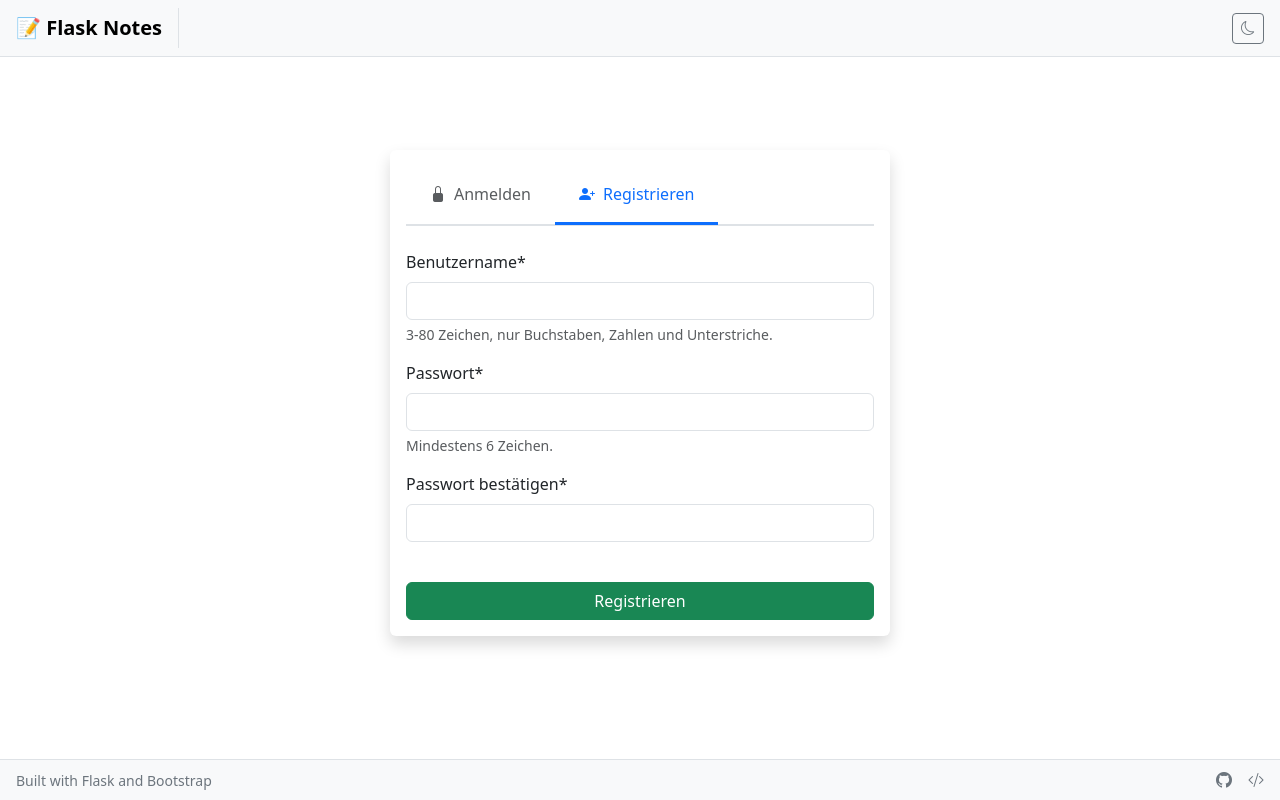
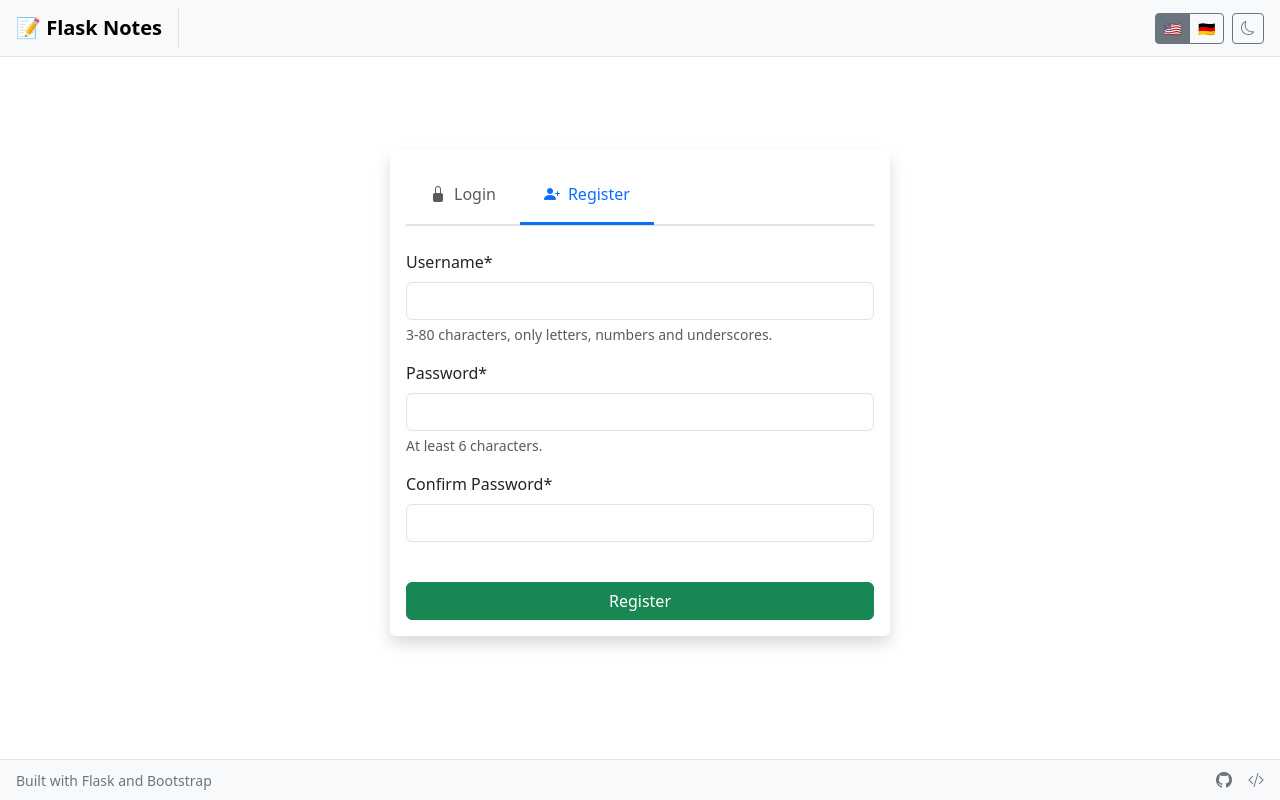
Before and after one commit to MaxEmdeWorks/flask-notes, a Flask app: page /auth/register in a window 1280 px wide. Run offline with Flask 3, Linux system fonts and the light colour scheme; some libraries are stand-ins or nearby versions.

Commit message:
feature: add multilanguage system with Flask-Babel (English/German)
Add multilanguage system with Flask-Babel, user language persistence, and professional translation workflow

Features:
- English/German language support with Flask-Babel
- Language switcher (flag buttons) always visible in navbar
- User language preference stored in database and session, auto-updated on login and via switcher
- All user-facing strings use translate() or translate_lazy() in Python and Jinja2

UI/UX Improvements:
- Language switcher accessible for all users (authenticated and guests)
- Language changes reflected instantly across the UI
- Consistent translation function naming for maintainability

Technical:
- Alembic migration for user language field
- Updated forms, flash messages, and templates to use translation functions
- babel.cfg and update_translations.py for streamlined translation extraction/compilation
- German and English .po/.mo files included and up to date
- Versioned requirements.txt generated via pip freeze

Setup:
- No additional dependencies required beyond Flask-Babel and standard requirements
- README updated with concise translation usage and management instructions

```diff
--- a/app.py
+++ b/app.py
@@ -2,10 +2,11 @@ import os
 
 from dotenv import load_dotenv
 
-from flask import Flask, app, redirect, url_for
+from flask import Flask, request, redirect, url_for, session
 from flask_migrate import Migrate
 from flask_login import LoginManager, current_user
 from flask_wtf.csrf import CSRFProtect, generate_csrf
+from flask_babel import Babel, gettext
 
 from models.database import db, User
 from models import db_utils
@@ -32,6 +33,11 @@ def create_app(config=None):
     app.config['RECAPTCHA_PUBLIC_KEY'] = os.getenv('RECAPTCHA_PUBLIC_KEY')
     app.config['RECAPTCHA_PRIVATE_KEY'] = os.getenv('RECAPTCHA_PRIVATE_KEY')
 
+    # Babel configuration
+    app.config['LANGUAGES'] = ['en', 'de']
+    app.config['BABEL_DEFAULT_LOCALE'] = 'en'
+    app.config['BABEL_DEFAULT_TIMEZONE'] = 'UTC'
+
     # Override with provided config (for testing)
     if config:
         app.config.update(config)
@@ -41,6 +47,30 @@ def create_app(config=None):
     Migrate(app, db)  # Initialize Flask-Migrate
     db_utils.init_app(app)
 
+    # User language preference
+    def get_locale():
+        """Select the best match for supported languages."""
+        # If user is logged in, use their preferred language
+        if current_user.is_authenticated and hasattr(current_user, 'get_language'):
+            user_lang = current_user.get_language()
+            if user_lang and user_lang in app.config['LANGUAGES']:
+                return user_lang
+
+        # Check if language is set in session
+        if 'language' in session and session['language'] in app.config['LANGUAGES']:
+            return session['language']
+
+        # Use browser's preferred language
+        return request.accept_languages.best_match(app.config['LANGUAGES']) or app.config['BABEL_DEFAULT_LOCALE']
+
+    # Initialize Babel with locale_selector
+    babel = Babel()
+    babel.init_app(app, locale_selector=get_locale)
+
+    # Register translation function for templates
+    app.jinja_env.globals['translate'] = gettext
+    app.jinja_env.globals['_'] = gettext  # Keep backward compatibility
+
     # Create tables if using SQLite fallback
     with app.app_context():
         if 'sqlite:///' in app.config['SQLALCHEMY_DATABASE_URI'] and not os.path.exists('instance/notes.db'):
@@ -48,9 +78,19 @@ def create_app(config=None):
 
     # Initialize CSRF Protection
     CSRFProtect(app)
+
+    # Inject configuration variables into templates
     @app.context_processor
-    def inject_csrf_token():
-        return dict(csrf_token=generate_csrf)
+    def inject_conf_vars():
+        return dict(
+            csrf_token=generate_csrf,
+            LANGUAGES=app.config['LANGUAGES'],
+            CURRENT_LANGUAGE=session.get('language', app.config['BABEL_DEFAULT_LOCALE']),
+            get_locale=get_locale
+        )
+
+    # Make gettext available in templates
+    app.jinja_env.globals.update(_=gettext, translate=gettext)
 
     # Initialize Flask-Login
     login_manager = LoginManager()
@@ -65,6 +105,19 @@ def create_app(config=None):
     for module in blueprints.submodules:
         app.register_blueprint(module.bp)
 
+    # Language switching route
+    @app.route('/set_language/<language>')
+    def set_language(language=None):
+        """Set user's preferred language."""
+        if language in app.config['LANGUAGES']:
+            session['language'] = language
+            # If user is logged in, save to database
+            if current_user.is_authenticated:
+                current_user.set_language(language)
+                db.session.commit()
+        # Redirect back to referring page or home
+        return redirect(request.referrer or url_for('index'))
+
     # Default route - redirect to notes if authenticated, otherwise to login
     @app.route('/')
     def index():
--- /dev/null
+++ b/babel.cfg
@@ -0,0 +1,6 @@
+[python: **.py]
+keywords = translate translate_lazy ngettext:1,2
+
+[jinja2: **/templates/**.html]
+extensions = jinja2.ext.i18n
+keywords = translate ngettext:1,2
--- a/models/forms.py
+++ b/models/forms.py
@@ -4,52 +4,53 @@ Forms for Flask Notes app using Flask-WTF.
 from flask_wtf import FlaskForm, RecaptchaField
 from wtforms import StringField, PasswordField, TextAreaField, SubmitField
 from wtforms.validators import DataRequired, Length, ValidationError, EqualTo
+from flask_babel import lazy_gettext as translate_lazy
 from models.database import User
 
 class LoginForm(FlaskForm):
     """Form for user login."""
-    username = StringField('Benutzername', validators=[
-        DataRequired(message='Benutzername ist erforderlich.'),
-        Length(min=3, max=80, message='Benutzername muss zwischen 3 und 80 Zeichen lang sein.')
+    username = StringField(translate_lazy('Username'), validators=[
+        DataRequired(message=translate_lazy('Username is required.')),
+        Length(min=3, max=80, message=translate_lazy('Username must be between 3 and 80 characters long.'))
     ])
-    password = PasswordField('Passwort', validators=[
-        DataRequired(message='Passwort ist erforderlich.')
+    password = PasswordField(translate_lazy('Password'), validators=[
+        DataRequired(message=translate_lazy('Password is required.'))
     ])
     recaptcha = RecaptchaField()
-    submit = SubmitField('Anmelden')
+    submit = SubmitField(translate_lazy('Login'))
 
 class RegistrationForm(FlaskForm):
     """Form for user registration."""
-    username = StringField('Benutzername*', validators=[
-        DataRequired(message='Benutzername ist erforderlich.'),
-        Length(min=3, max=80, message='Benutzername muss zwischen 3 und 80 Zeichen lang sein.')
+    username = StringField(translate_lazy('Username*'), validators=[
+        DataRequired(message=translate_lazy('Username is required.')),
+        Length(min=3, max=80, message=translate_lazy('Username must be between 3 and 80 characters long.'))
     ])
-    password = PasswordField('Passwort*', validators=[
-        DataRequired(message='Passwort ist erforderlich.'),
-        Length(min=6, message='Passwort muss mindestens 6 Zeichen lang sein.')
+    password = PasswordField(translate_lazy('Password*'), validators=[
+        DataRequired(message=translate_lazy('Password is required.')),
+        Length(min=6, message=translate_lazy('Password must be at least 6 characters long.'))
     ])
-    confirm_password = PasswordField('Passwort bestätigen*', validators=[
-        DataRequired(message='Bitte bestätigen Sie Ihr Passwort.'),
-        Length(min=6, message='Passwort muss mindestens 6 Zeichen lang sein.'),
-        EqualTo('password', message='Passwörter müssen übereinstimmen.')
+    confirm_password = PasswordField(translate_lazy('Confirm Password*'), validators=[
+        DataRequired(message=translate_lazy('Please confirm your password.')),
+        Length(min=6, message=translate_lazy('Password must be at least 6 characters long.')),
+        EqualTo('password', message=translate_lazy('Passwords must match.'))
     ])
     recaptcha = RecaptchaField()
-    submit = SubmitField('Registrieren')
+    submit = SubmitField(translate_lazy('Register'))
 
     def validate_username(self, username):
         """Check if username already exists."""
         user = User.query.filter_by(username=username.data).one_or_none()
         if user:
-            raise ValidationError('Benutzername bereits vergeben. Bitte wählen Sie einen anderen.')
+            raise ValidationError(translate_lazy('Username already taken. Please choose another one.'))
 
 class NoteForm(FlaskForm):
     """Form for creating and editing notes."""
-    title = StringField('Titel', validators=[
-        DataRequired(message='Titel ist erforderlich.'),
-        Length(min=1, max=200, message='Titel muss zwischen 1 und 200 Zeichen lang sein.')
+    title = StringField(translate_lazy('Title'), validators=[
+        DataRequired(message=translate_lazy('Title is required.')),
+        Length(min=1, max=200, message=translate_lazy('Title must be between 1 and 200 characters long.'))
     ])
-    content = TextAreaField('Inhalt', validators=[
-        DataRequired(message='Inhalt ist erforderlich.'),
-        Length(min=1, message='Inhalt darf nicht leer sein.')
+    content = TextAreaField(translate_lazy('Content'), validators=[
+        DataRequired(message=translate_lazy('Content is required.')),
+        Length(min=1, message=translate_lazy('Content cannot be empty.'))
     ])
-    submit = SubmitField('Speichern')
+    submit = SubmitField(translate_lazy('Save'))
--- a/templates/auth/auth.html
+++ b/templates/auth/auth.html
@@ -20,7 +20,7 @@
                     role="tab"
                     aria-controls="login-pane"
                     aria-selected="{{ 'true' if tab == 'login' else 'false' }}">
-              <i class="bi bi-lock-fill me-2"></i>Anmelden
+              <i class="bi bi-lock-fill me-2"></i>{{ translate('Login') }}
             </button>
           </li>
           <li class="nav-item" role="presentation">
@@ -32,7 +32,7 @@
                     role="tab"
                     aria-controls="register-pane"
                     aria-selected="{{ 'true' if tab == 'register' else 'false' }}">
-              <i class="bi bi-person-plus-fill me-2"></i>Registrieren
+              <i class="bi bi-person-plus-fill me-2"></i>{{ translate('Register') }}
             </button>
           </li>
         </ul>
@@ -96,7 +96,7 @@
                       {% endfor %}
                     </div>
                   {% else %}
-                    <div class="form-text">3-80 Zeichen, nur Buchstaben, Zahlen und Unterstriche.</div>
+                    <div class="form-text">{{ translate('3-80 characters, only letters, numbers and underscores.') }}</div>
                   {% endif %}
                 </div>
 
@@ -110,7 +110,7 @@
                       {% endfor %}
                     </div>
                   {% else %}
-                    <div class="form-text">Mindestens 6 Zeichen.</div>
+                    <div class="form-text">{{ translate('At least 6 characters.') }}</div>
                   {% endif %}
                 </div>
 
--- a/templates/base.html
+++ b/templates/base.html
@@ -1,5 +1,5 @@
 <!doctype html>
-<html lang="en">
+<html lang="{{ CURRENT_LANGUAGE }}">
   <head>
     <meta charset="utf-8">
     <meta name="viewport" content="width=device-width, initial-scale=1">
@@ -32,14 +32,24 @@
           <!-- Centered Navigation Links -->
           <div class="navbar-nav mx-auto">
             <a class="nav-link {{ 'active' if request.endpoint == 'notes.index' }}" href="{{ url_for('notes.index') }}">
-              <i class="bi bi-house me-1"></i>Dashboard
+              <i class="bi bi-house me-1"></i>{{ translate('Dashboard') }}
             </a>
           </div>
 
           <!-- Right Side Controls -->
           <div class="d-flex align-items-center">
+            <!-- Language Flags (always visible) -->
+            <div class="btn-group me-2" role="group" aria-label="Language selection">
+              <a href="{{ url_for('set_language', language='en') }}" class="btn btn-outline-secondary btn-sm {{ 'active' if get_locale() == 'en' else '' }}" title="{{ translate('English') }}">
+                🇺🇸
+              </a>
+              <a href="{{ url_for('set_language', language='de') }}" class="btn btn-outline-secondary btn-sm {{ 'active' if get_locale() == 'de' else '' }}" title="{{ translate('German') }}">
+                🇩🇪
+              </a>
+            </div>
+
             <!-- Dark Mode Toggle -->
-            <button class="btn btn-outline-secondary btn-sm me-2" id="darkModeToggle" type="button" title="Dark Mode umschalten">
+            <button class="btn btn-outline-secondary btn-sm me-2" id="darkModeToggle" type="button" title="{{ translate('Toggle Dark Mode') }}">
               <i class="bi bi-moon" id="darkModeIcon"></i>
             </button>
 
@@ -60,7 +70,7 @@
                 <li>
                   <a class="dropdown-item text-danger" href="{{ url_for('auth.logout') }}">
                     <i class="bi bi-box-arrow-right me-2"></i>
-                    Abmelden
+                    {{ translate('Logout') }}
                   </a>
                 </li>
               </ul>
@@ -74,13 +84,13 @@
             <h5 class="offcanvas-title" id="mobileMenuLabel">
               <i class="bi bi-person-circle me-2"></i>{{ current_user.username }}
             </h5>
-            <button type="button" class="btn-close" data-bs-dismiss="offcanvas" aria-label="Close"></button>
+            <button type="button" class="btn-close" data-bs-dismiss="offcanvas" aria-label="{{ translate('Close') }}"></button>
           </div>
           <div class="offcanvas-body">
             <!-- Navigation Links -->
             <div class="nav nav-pills flex-column mb-4">
               <a class="nav-link {{ 'active' if request.endpoint == 'notes.index' }}" href="{{ url_for('notes.index') }}">
-                <i class="bi bi-house me-2"></i>Dashboard
+                <i class="bi bi-house me-2"></i>{{ translate('Dashboard') }}
               </a>
             </div>
 
@@ -89,22 +99,34 @@
               <!-- Dark Mode Toggle -->
               <button class="btn btn-outline-secondary" id="darkModeToggleMobile" type="button">
                 <i class="bi bi-moon me-2" id="darkModeIconMobile"></i>
-                <span id="darkModeTextMobile">Dark Mode</span>
+                <span id="darkModeTextMobile">{{ translate('Dark Mode') }}</span>
               </button>
 
               <!-- Logout Button -->
               <a class="btn btn-outline-danger" href="{{ url_for('auth.logout') }}">
                 <i class="bi bi-box-arrow-right me-2"></i>
-                Abmelden
+                {{ translate('Logout') }}
               </a>
             </div>
           </div>
         </div>
         {% else %}
-        <!-- Dark Mode Toggle for non-authenticated users -->
-        <button class="btn btn-outline-secondary btn-sm ms-auto" id="darkModeToggle" type="button" title="Dark Mode umschalten">
-          <i class="bi bi-moon" id="darkModeIcon"></i>
-        </button>
+        <!-- Controls for non-authenticated users -->
+        <div class="d-flex align-items-center ms-auto">
+          <!-- Language Flags (same as for authenticated users) -->
+          <div class="btn-group me-2" role="group" aria-label="Language selection">
+            <a href="{{ url_for('set_language', language='en') }}" class="btn btn-outline-secondary btn-sm {{ 'active' if get_locale() == 'en' else '' }}" title="{{ translate('English') }}">
+              🇺🇸
+            </a>
+            <a href="{{ url_for('set_language', language='de') }}" class="btn btn-outline-secondary btn-sm {{ 'active' if get_locale() == 'de' else '' }}" title="{{ translate('German') }}">
+              🇩🇪
+            </a>
+          </div>
+          <!-- Dark Mode Toggle for non-authenticated users -->
+          <button class="btn btn-outline-secondary btn-sm" id="darkModeToggle" type="button" title="{{ translate('Toggle Dark Mode') }}">
+            <i class="bi bi-moon" id="darkModeIcon"></i>
+          </button>
+        </div>
         {% endif %}
       </div>
     </nav>
@@ -116,7 +138,7 @@
           {% for category, message in messages %}
             <div class="flash-popup alert alert-{{ 'danger' if category == 'error' else ('success' if category == 'success' else 'info') }} alert-dismissible fade show" role="alert">
               {{ message }}
-              <button type="button" class="btn-close" data-bs-dismiss="alert" aria-label="Schließen"></button>
+              <button type="button" class="btn-close" data-bs-dismiss="alert" aria-label="{{ translate('Close') }}"></button>
             </div>
           {% endfor %}
         {% endif %}
@@ -132,12 +154,12 @@
     <footer class="bg-body-tertiary border-top mt-auto">
       <div class="container-fluid px-3">
         <div class="d-flex justify-content-between align-items-center py-2">
-          <p class="mb-0 small text-secondary">Built with Flask and Bootstrap</p>
+          <p class="mb-0 small text-secondary">{{ translate('Built with Flask and Bootstrap') }}</p>
           <div class="d-flex gap-3">
-            <a href="https://github.com/MaxEmdeWorks" target="_blank" rel="noopener noreferrer" class="text-secondary text-decoration-none" title="GitHub Profil">
+            <a href="https://github.com/MaxEmdeWorks" target="_blank" rel="noopener noreferrer" class="text-secondary text-decoration-none" title="{{ translate('GitHub Profile') }}">
               <i class="bi bi-github"></i>
             </a>
-            <a href="https://github.com/MaxEmdeWorks/flask-notes" target="_blank" rel="noopener noreferrer" class="text-secondary text-decoration-none" title="Repository">
+            <a href="https://github.com/MaxEmdeWorks/flask-notes" target="_blank" rel="noopener noreferrer" class="text-secondary text-decoration-none" title="{{ translate('Repository') }}">
               <i class="bi bi-code-slash"></i>
             </a>
           </div>
```
Also changed, not shown: blueprints/auth/__init__.py (+12 -5 lines), blueprints/notes/__init__.py (+4 -3 lines), migrations/versions/a19c311c9c7c_add_language_field_to_user_model.py (added, +32 -0 lines), models/database.py (+9 -0 lines), requirements.txt (+29 -10 lines), templates/notes/notes.html (+29 -29 lines), update_translations.py (added, +113 -0 lines), README.md, translations/de/LC_MESSAGES/messages.po (added), translations/en/LC_MESSAGES/messages.po (added), 3 other files.
